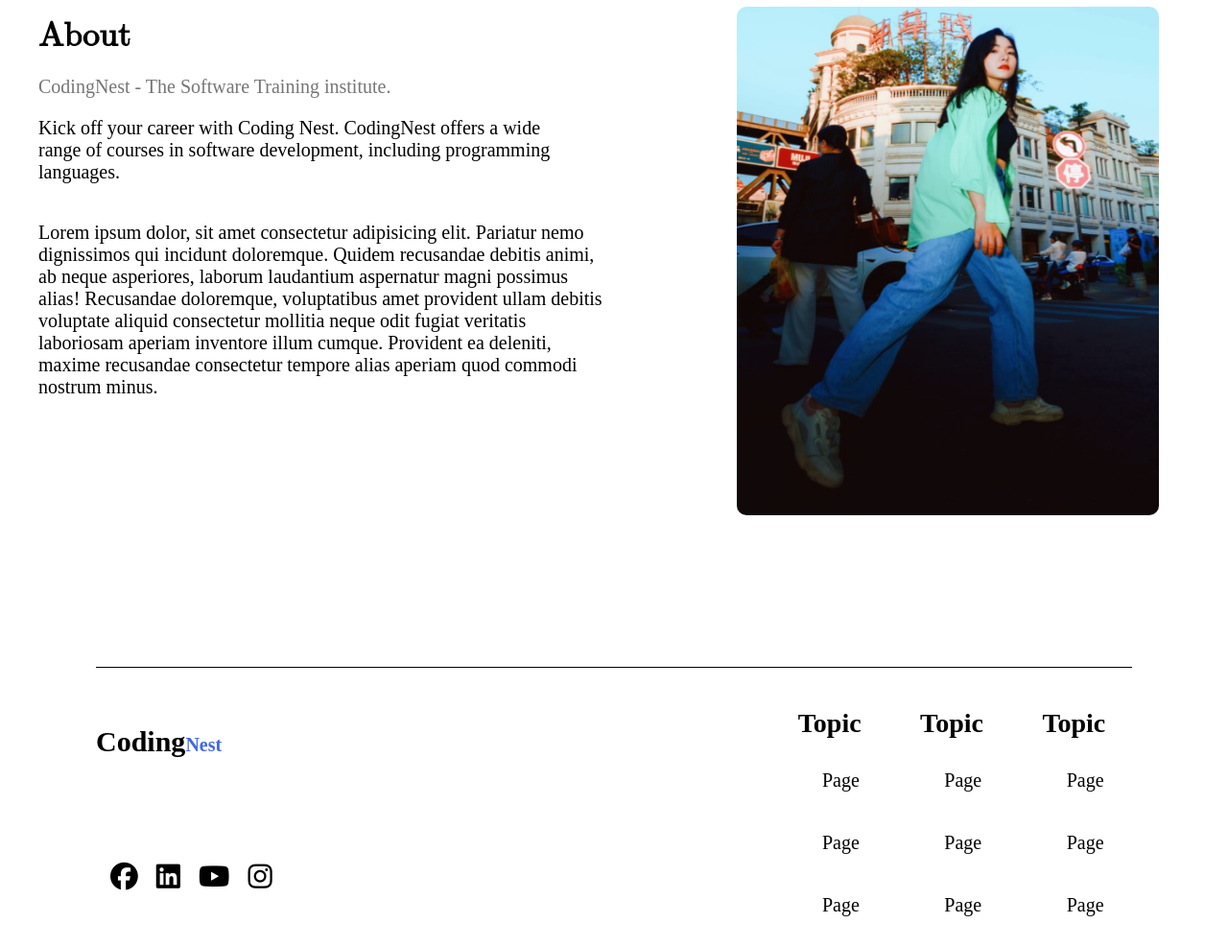
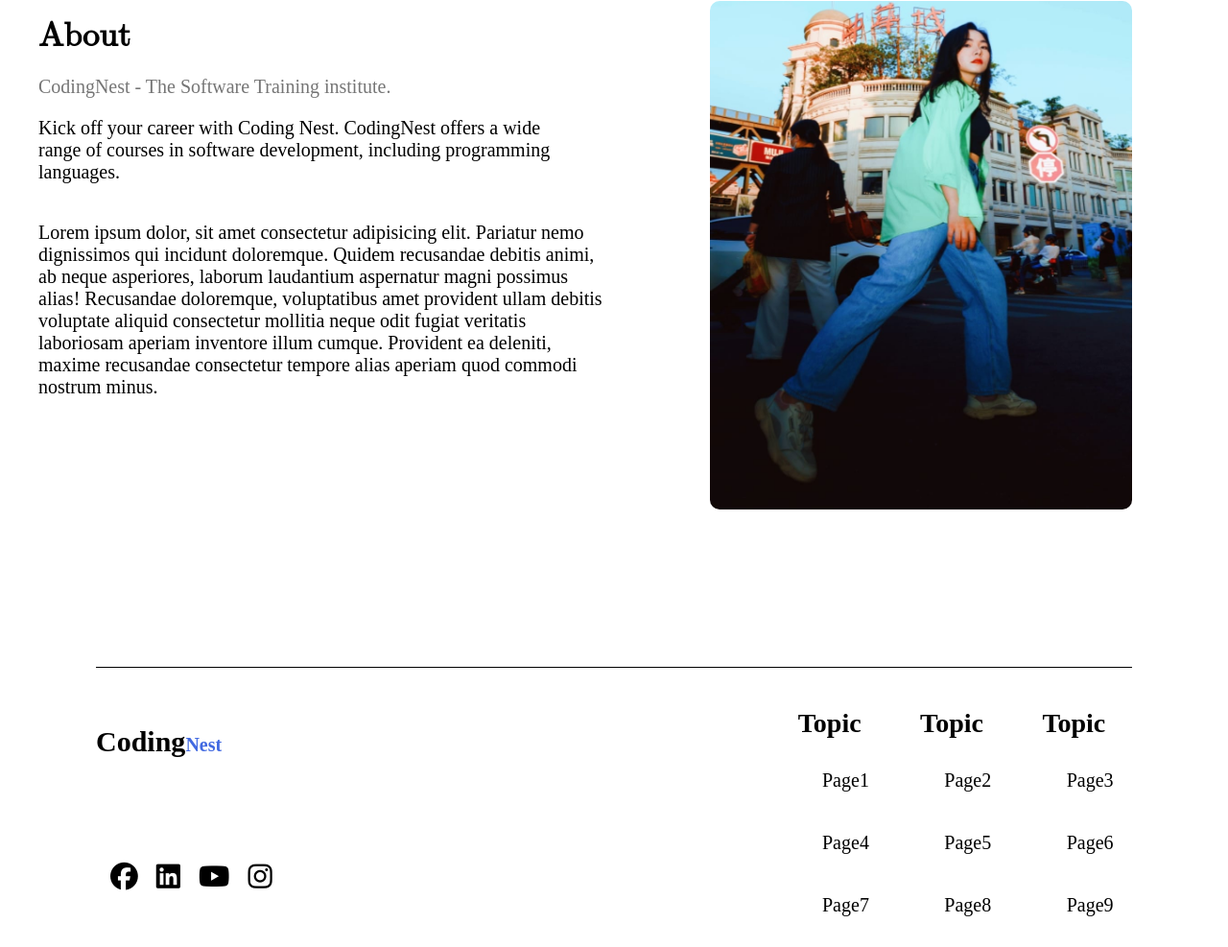
Before and after one commit to 1NonlyRohan/CodingNest-Assignment-12-v1, a plain HTML site: page index.html in a window 1280 px wide. Shown: the part 179-1166 px from the top of the page at 96% size. Drawn offline with Linux system fonts and the light colour scheme.

Commit message:
Positioning updates

```diff
--- a/index.html
+++ b/index.html
@@ -116,19 +116,19 @@
                     <th>Topic</th>
                 </tr>
                 <tr>
-                    <td>Page</td>
-                    <td>Page</td>
-                    <td>Page</td>
+                    <td>Page1</td>
+                    <td>Page2</td>
+                    <td>Page3</td>
                 </tr>
                 <tr>
-                    <td>Page</td>
-                    <td>Page</td>
-                    <td>Page</td>
+                    <td>Page4</td>
+                    <td>Page5</td>
+                    <td>Page6</td>
                 </tr>
                 <tr>
-                    <td>Page</td>
-                    <td>Page</td>
-                    <td>Page</td>
+                    <td>Page7</td>
+                    <td>Page8</td>
+                    <td>Page9</td>
                 </tr>
             </table>
         </div>
@@ -137,5 +137,4 @@
     <!-- Ending footer with social links -->
 
 </body>
-
 </html>
--- a/style.css
+++ b/style.css
@@ -92,7 +92,8 @@ main h1 {
 
 img {
     position: absolute;
-    margin: 120px 0 0 60%;
+    top: 180px;
+    right: 100px;
     height: 530px;
     width: 440px;
     border-radius: 10px;
@@ -132,7 +133,6 @@ img {
 table td:hover {
     color: rgb(7, 181, 187);
     transition: 0.4s ease;
-    text-decoration: line-through;
 }
 
 /* Ending footer styling */
```
